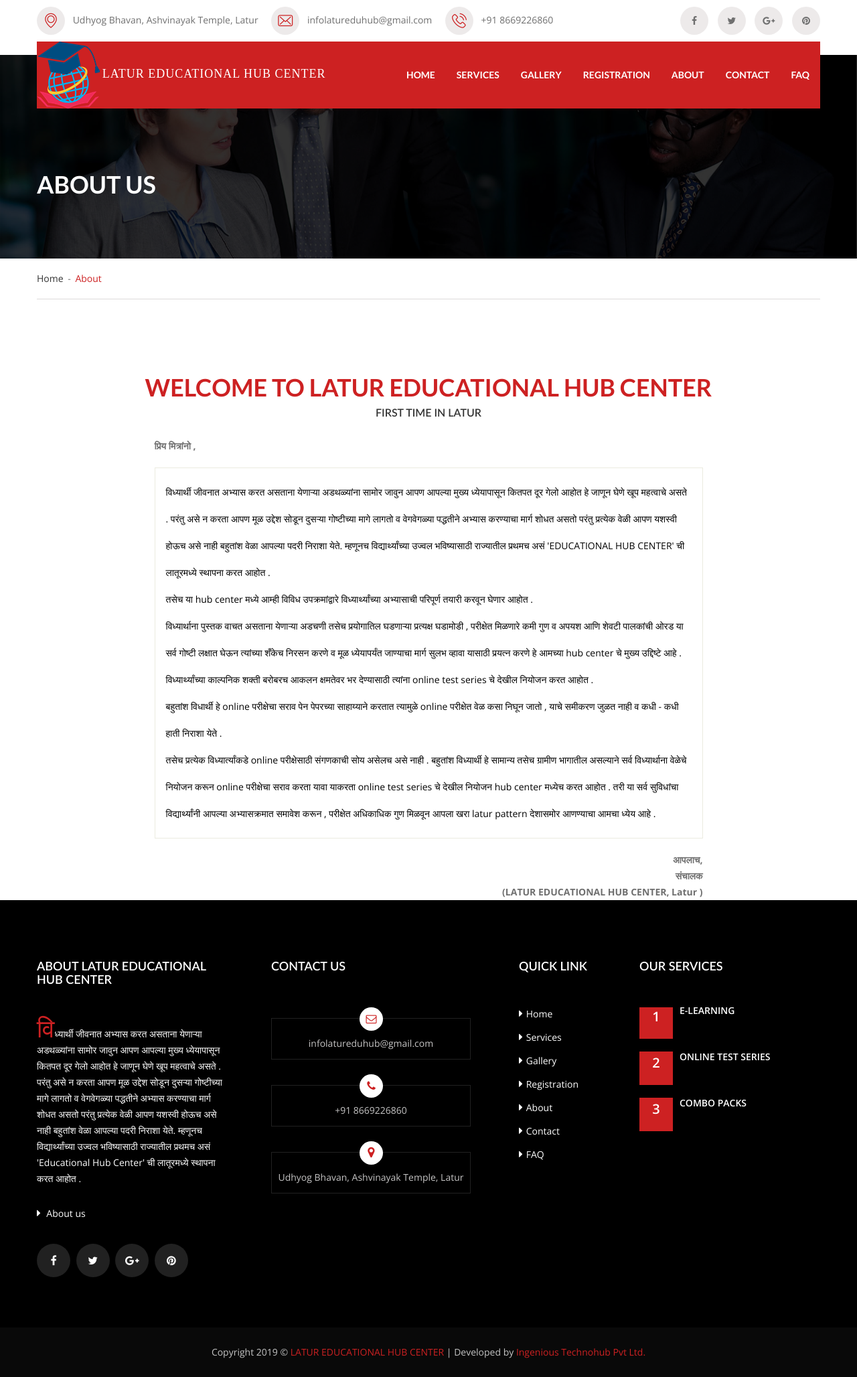
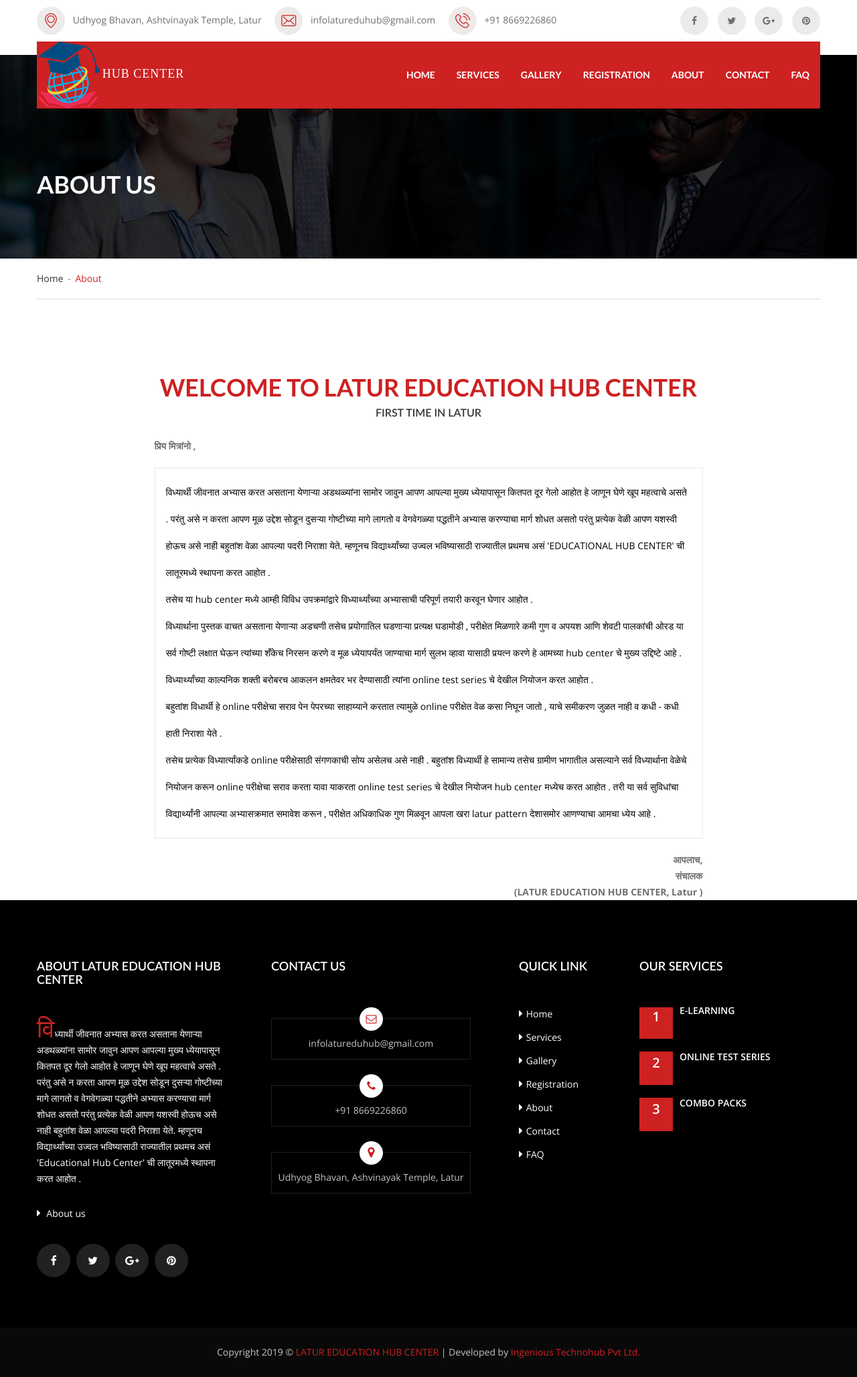
Before and after one commit to mukundsabne/ELearning, a Django app: template EduLearn/templates/about-us.html in a window 1280 px wide. Shown: the whole page at 67% size. Run offline with Django 3.2, Linux system fonts and the light colour scheme; the template is opened without the code that fills it, so the values that code supplies are empty; some libraries are stand-ins or nearby versions.

Commit message:
Name Changed

```diff
--- a/EduLearn/templates/about-us.html
+++ b/EduLearn/templates/about-us.html
@@ -28,7 +28,7 @@
 	        <div class="welcome-section-two">
 	        	<div class="container">
 	        		<div class="section-title wow fadeInUp">
-	        			<h2 class="p-color">Welcome to LATUR EDUCATIONAL HUB CENTER</h2>
+	        			<h2 class="p-color">Welcome to LATUR EDUCATION HUB CENTER</h2>
 	        			<h5>First Time In Latur</h5>
 	        		<p style="text-align:left;font-weight:bold;">प्रिय मित्रांनो ,</p>
 							<br>
@@ -48,7 +48,7 @@
 								</p>
 								<br>
 								<p style="text-align:right;font-weight:bold;">आपलाच, <br>
-								संचालक <br> (LATUR EDUCATIONAL HUB CENTER, Latur )</p>
+								संचालक <br> (LATUR EDUCATION HUB CENTER, Latur )</p>
 	        		</div> <!-- /.section-title -->
 
 
--- a/EduLearn/templates/contact-us.html
+++ b/EduLearn/templates/contact-us.html
@@ -77,7 +77,7 @@
   <div class="col-md-6 col-sm-6">
     <div >
       <ul class="contactul">
-        <li><span ><i class="ficon flaticon-signs"></i></span> <a href="#" class="tran3s">Udhyog Bhavan, Ashvinayak Temple, Latur</a></li>
+        <li><span ><i class="ficon flaticon-signs"></i></span> <a href="#" class="tran3s">Udhyog Bhavan, Ashtvinayak Temple, Latur</a></li>
         <li><span ><i class="ficon flaticon-multimedia"></i></span> <a href="#" class="tran3s">infolatureduhub@gmail.com</a></li>
         <li><span ><i class="ficon flaticon-technology"></i></span> <a href="#" class="tran3s">+91 8669226860</a></li>
         <li><span ><i class="ficon flaticon-technology"></i></span> <a href="#" class="tran3s">+91 7841009837</a></li>
--- a/EduLearn/templates/index.html
+++ b/EduLearn/templates/index.html
@@ -109,7 +109,7 @@
 	        	<div class="container">
 	        		<div class="section-title wow fadeInUp">
 								<br>
-	        			<h2 class="p-color">Welcome to LATUR EDUCATIONAL HUB CENTER</h2>
+	        			<h2 class="p-color">Welcome to LATUR EDUCATION HUB CENTER</h2>
 	        			<h5>First Time In Latur</h5>
 	        			<p style="color:#000;display:block;box-shadow:12px 12px #ebebe0;padding:16px;border:1px solid #ebebe0;"> प्रिय मित्रांनो , <br>
 								 विध्यार्थी जीवनात अभ्यास करत असताना येणाऱ्या अडथळ्यांना सामोर जावुन  आपण आपल्या मुख्य ध्येयापासून कितपत दूर गेलो आहोत हे जाणून घेणे खूप महत्वाचे असते . <br>
--- a/EduLearn/templates/maintheme.html
+++ b/EduLearn/templates/maintheme.html
@@ -10,7 +10,7 @@
 		<!-- For Resposive Device -->
 		<meta name="viewport" content="width=device-width, initial-scale=1.0">
 
-		<title>LATUR EDUCATIONAL HUB CENTER</title>
+		<title>LATUR EDUCATION HUB CENTER</title>
 
 <link rel="stylesheet" href="https://maxcdn.bootstrapcdn.com/bootstrap/3.3.7/css/bootstrap.min.css">
 		<!-- Favicon -->
@@ -40,7 +40,7 @@
 					<div class="container">
 						<div class="left-side float-left">
 							<ul>
-								<li><span class="icon round-border"><i class="ficon flaticon-signs"></i></span> <a href="#" class="tran3s">Udhyog Bhavan, Ashvinayak Temple, Latur</a></li>
+								<li><span class="icon round-border"><i class="ficon flaticon-signs"></i></span> <a href="#" class="tran3s">Udhyog Bhavan, Ashtvinayak Temple, Latur</a></li>
 								<li><span class="icon round-border"><i class="ficon flaticon-multimedia"></i></span> <a href="#" class="tran3s">infolatureduhub@gmail.com</a></li>
 								<li><span class="icon round-border"><i class="ficon flaticon-technology"></i></span> <a href="#" class="tran3s">+91 8669226860</a></li>
 
@@ -63,7 +63,7 @@
 					<div class="main-menu-wrapper clear-fix">
 						<div class="container">
 
-							<div class="logo float-left"><a href="{% url 'index' %}" style="vertical-align:middle;"><img src="{% static 'images/new/latur_logo.png' %}" alt="LOGO" >   </a> <span style="color:#fff;font-family:rockwell;font-size:18px;text-align:center;letter-spacing:1px;">LATUR EDUCATIONAL HUB CENTER </span></div>
+							<div class="logo float-left"><a href="{% url 'index' %}" style="vertical-align:middle;"><img src="{% static 'images/new/latur_logo.png' %}" alt="LOGO" >   </a> <span style="color:#fff;font-family:rockwell;font-size:18px;text-align:center;letter-spacing:1px;"> HUB CENTER </span></div>
 
 
 
@@ -159,7 +159,7 @@
 	        		<div class="container">
 	        			<div class="row">
 	        				<div class="col-lg-3 col-md-6 col-sm-6 col-xs-12 footer-about">
-	        					<h4>About LATUR EDUCATIONAL HUB CENTER</h4>
+	        					<h4>About LATUR EDUCATION HUB CENTER</h4>
 	        					<p>विध्यार्थी जीवनात अभ्यास करत असताना येणाऱ्या अडथळ्यांना सामोर जावुन  आपण आपल्या मुख्य ध्येयापासून कितपत दूर गेलो आहोत हे जाणून घेणे खूप महत्वाचे असते . <br>
 	 								 परंतु असे न करता आपण मूळ उद्देश सोडून दुसऱ्या गोष्टीच्या मागे लागतो व वेगवेगळ्या पद्धतीने अभ्यास करण्याचा मार्ग शोधत असतो परंतु प्रत्येक वेळी आपण यशस्वी होऊच असे नाही बहुतांश वेळा आपल्या पदरी निराशा येते.  म्हणूनच विद्यार्थ्यांच्या उज्वल भविष्यासाठी राज्यातील प्रथमच असं 'Educational Hub Center'
 	 								 ची लातूरमध्ये स्थापना करत आहोत .</p>
@@ -244,7 +244,7 @@
 	        	</div> <!-- /.top-footer -->
 
 	        	<div class="bottom-footer">
-	        		<p>Copyright 2019 &copy; <a href="#" class="tran3s">LATUR EDUCATIONAL HUB CENTER</a> <span>|</span> Developed by <span class="p-color"><a href="http://ingenioustechnohub.com/" class="tran3s" target="_blank">Ingenious Technohub Pvt Ltd.</a></span></p>
+	        		<p>Copyright 2019 &copy; <a href="#" class="tran3s">LATUR EDUCATION HUB CENTER</a> <span>|</span> Developed by <span class="p-color"><a href="http://ingenioustechnohub.com/" class="tran3s" target="_blank">Ingenious Technohub Pvt Ltd.</a></span></p>
 	        	</div> <!-- /.bottom-footer -->
 	        </footer>
 
--- a/EduLearn/views.py
+++ b/EduLearn/views.py
@@ -12,7 +12,7 @@
 
 def aboutus(request):
     request.session['msg'] = None
-    send_mail('Automated Mail','Sending Mail From Elearning Website using billing software email....','Mukund',['vijaythakur015@gmail.com'])
+    #send_mail('Automated Mail','Sending Mail From Elearning Website using billing software email....','Mukund',['vijaythakur015@gmail.com'])
     return render(request,'about-us.html',{'initial':'a'})
 
 def services(request):
```
